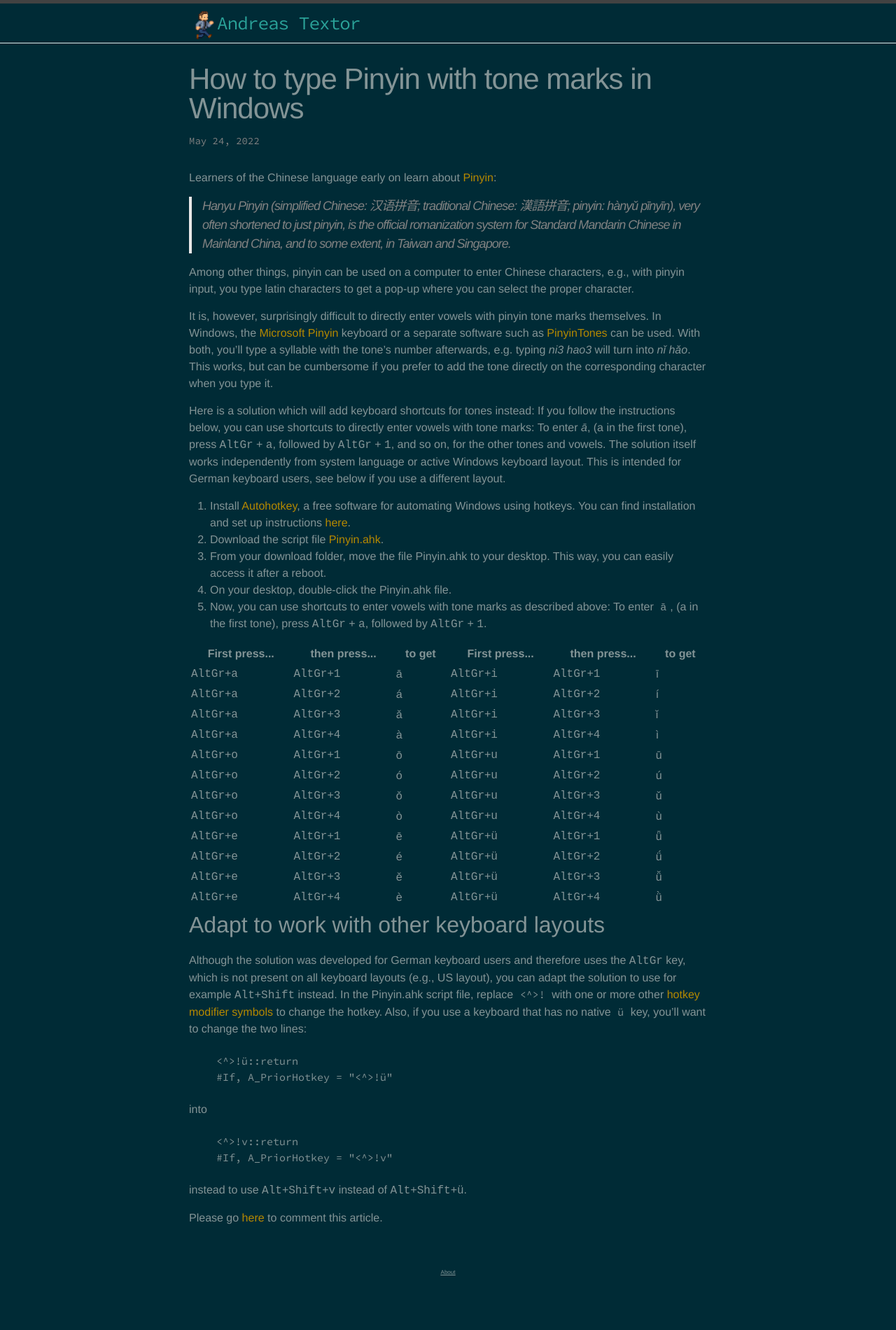
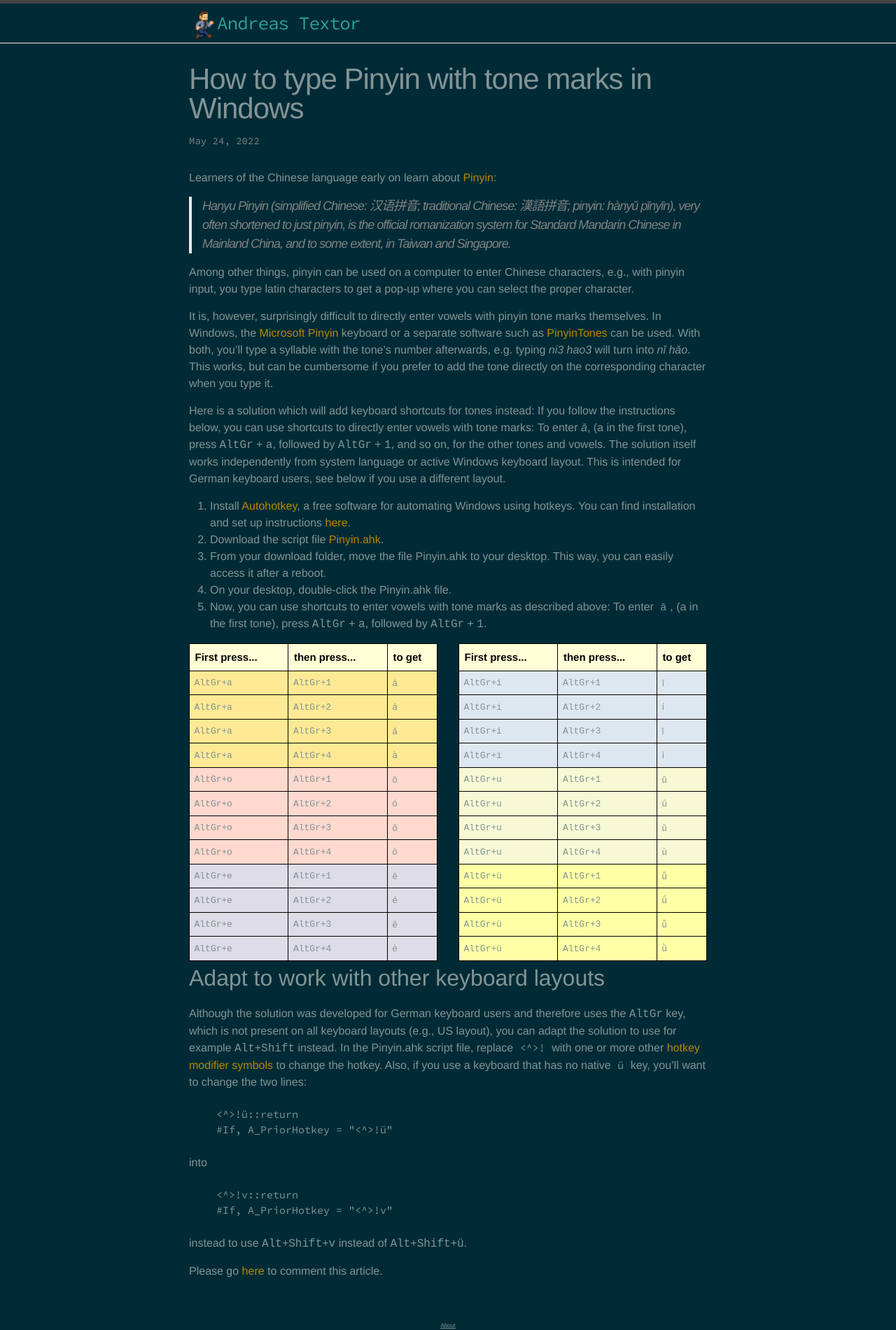
Before and after one commit to atextor/atextor.github.com, a Jekyll site: the page built from _posts/2022-05-24-enter-pinyin-in-windows.md, in a window 1280 px wide. Shown: the whole page at 70% size. Built offline with Jekyll 4.4.1, drawn with Linux system fonts in a browser that asks for light colours; before the commit the page ends 1824 px from its top, so only the background shows below that.

Commit message:
Fix typo in class name

```diff
--- a/_posts/2022-05-24-enter-pinyin-in-windows.md
+++ b/_posts/2022-05-24-enter-pinyin-in-windows.md
@@ -42,7 +42,7 @@
    in the first tone), press <kbd>AltGr</kbd> + <kbd>a</kbd>, followed by <kbd>AltGr</kbd> +
    <kbd>1</kbd>.
 
-<table class="colortable">
+<table class="colorTable">
     <colgroup>
         <col width="20%" />
         <col width="20%" />
```
